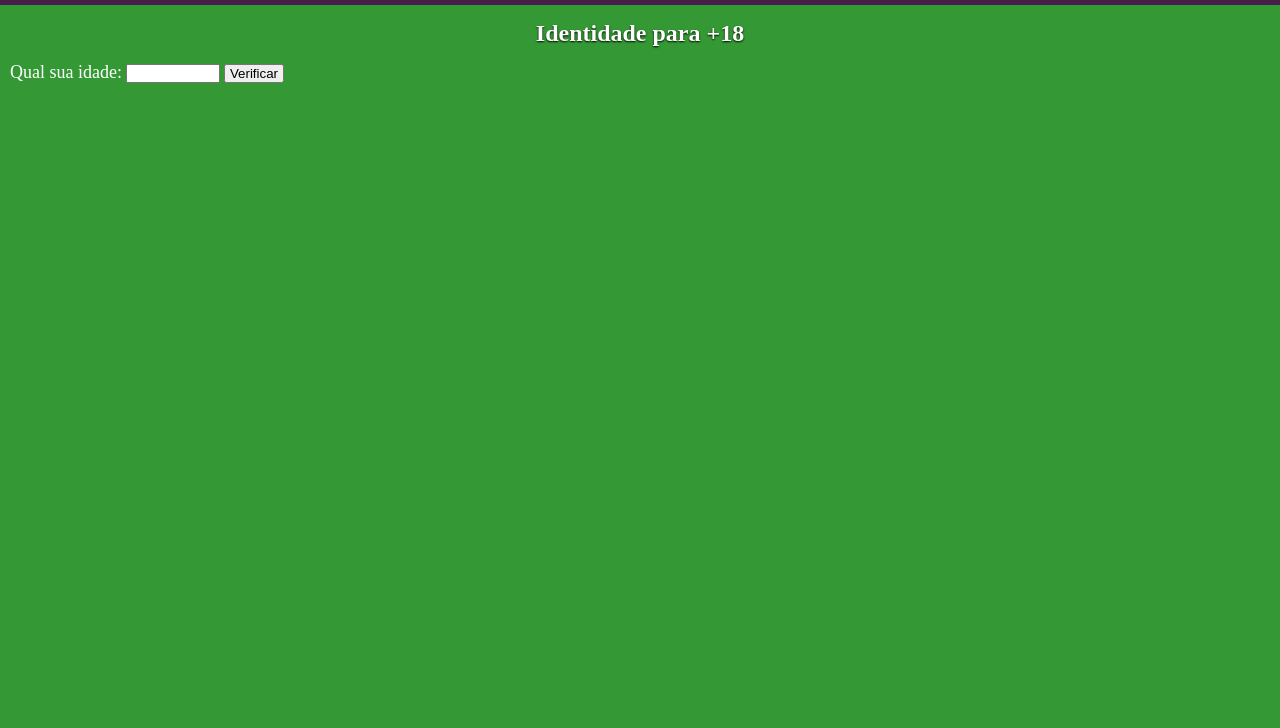
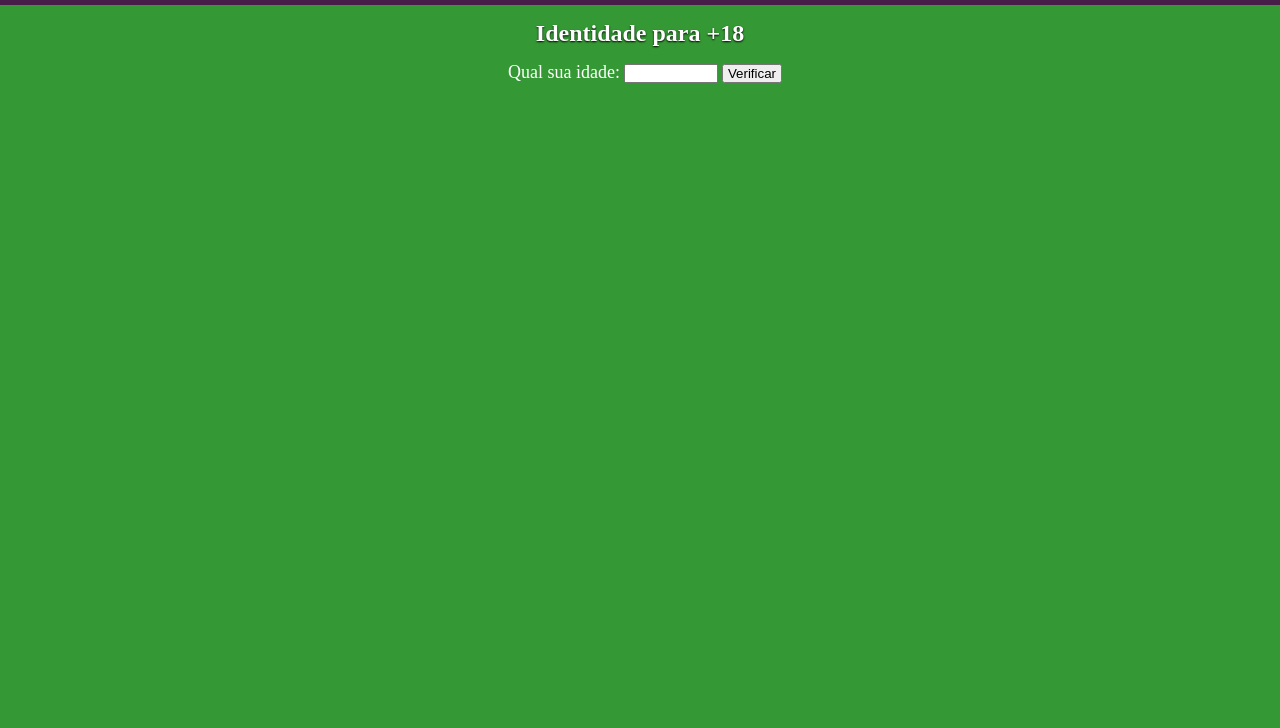
Before and after one commit to guilhermeAndrade07/javascript, a plain HTML site: page desafios/teste01/index.html in a window 1280 px wide. Shown: the part 72-800 px from the top of the page. Drawn offline with Linux system fonts and the light colour scheme.

Commit message:
atualização do teste

```diff
--- a/desafios/teste01.html/inde.html
+++ b/desafios/teste01/index.html
@@ -9,12 +9,13 @@
 <body>
     <h1> Teste com JS</h1>
     <h2> Identidade para +18</h2>
-    <label for="iidade">Qual sua idade:</label>
-    <input type="number" name="idade" id="iidade">
-    <input type="button" value="Verificar" onclick="verificar()" class="veri">
-    <div id="res">
-
-    </div>
+    <section>
+        <label for="iidade">Qual sua idade:</label>
+        <input type="number" name="idade" id="iidade">
+        <input type="button" value="Verificar" onclick="verificar()" class="veri">
+        <div id="res">
+        </div>
+    </section>
 
     <script>
         function verificar() {
--- a/desafios/teste01.html/style.css
+++ b/desafios/teste01/style.css
@@ -23,6 +23,10 @@ h2 {
     text-shadow: 0px 1px 2px black;
 }
 
+section {
+    text-align: center;
+}
+
 label {
     margin-left: 10px;
     font-size: 18px;
```
